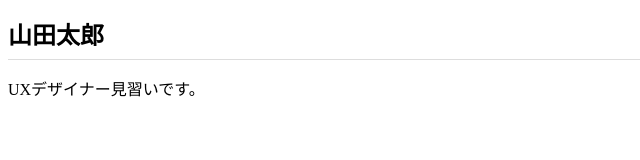
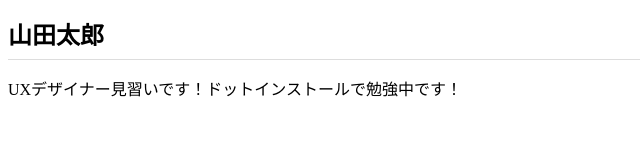
Before and after one commit to torisetsu/torisetsu.github.io, a plain HTML site: page index.html in a window 1280 px wide. Shown: the whole page, without its empty margins (0-640 px from the left). Drawn offline with Linux system fonts and the light colour scheme.

Commit message:
Add files via upload

```diff
--- a/index.html
+++ b/index.html
@@ -7,6 +7,6 @@
     </head>
     <body>
         <h1>山田太郎</h1>
-        <p>UXデザイナー見習いです。</p>
+        <p>UXデザイナー見習いです！ドットインストールで勉強中です！</p>
     </body>
 </html>
```
